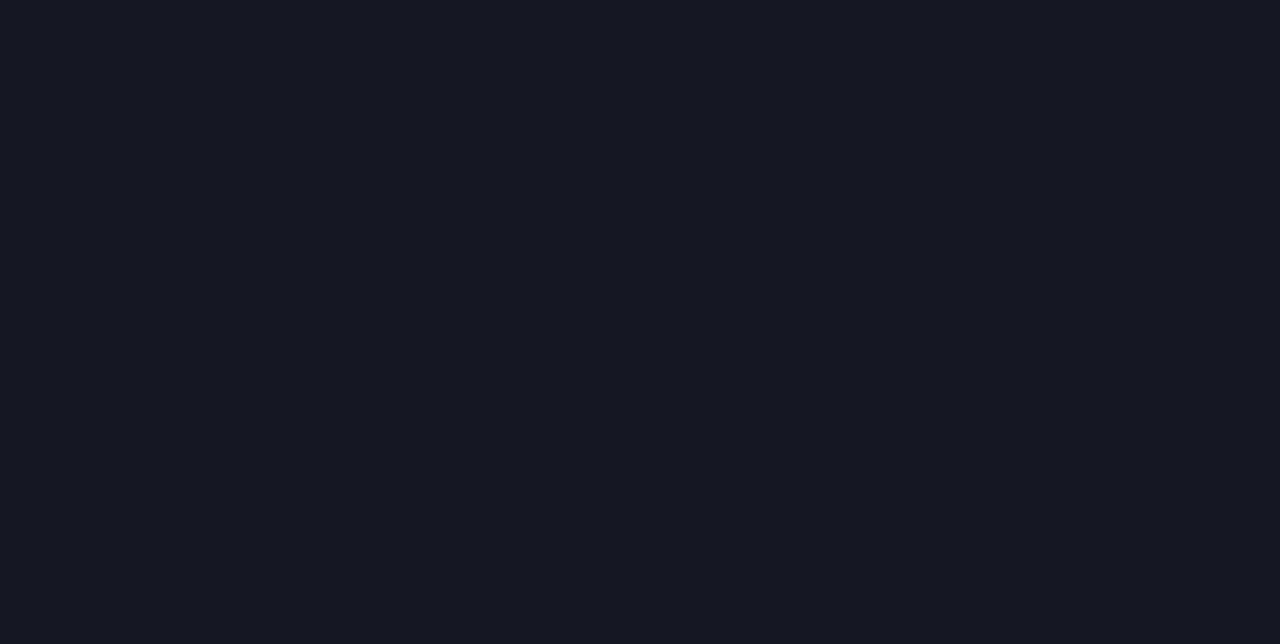
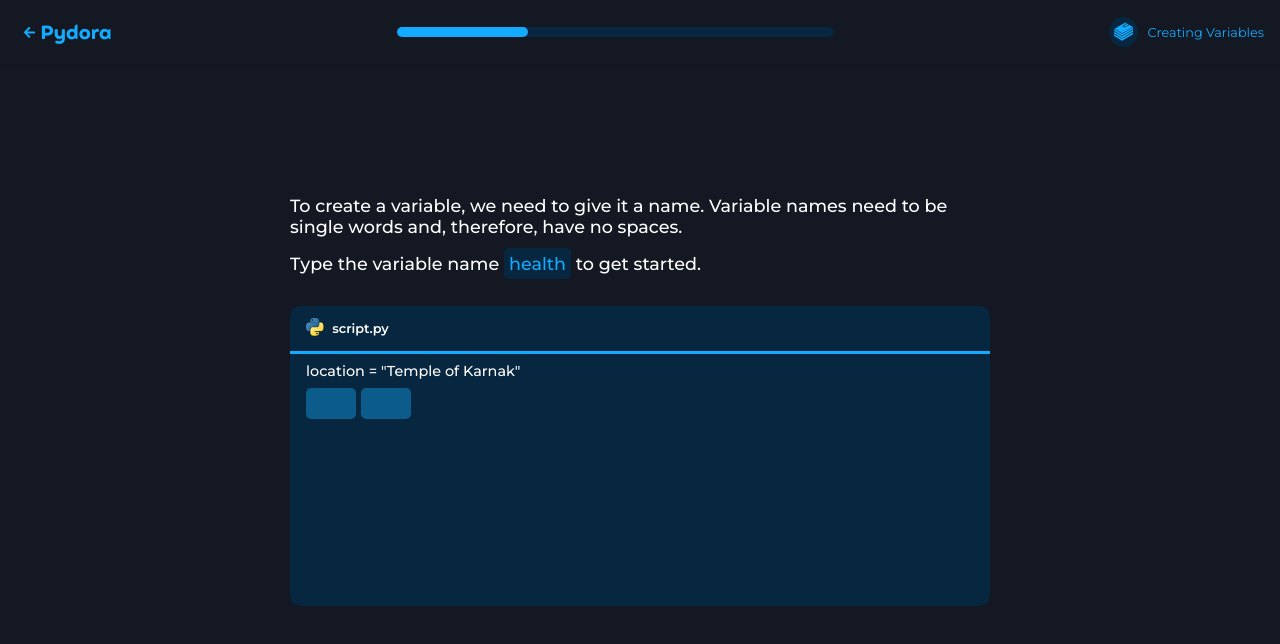
Before and after one commit to Aneetta-M-S/pydora, a React (Create React App) app: page /quiz in a window 1280 px wide. Before the commit this address had no page. Shown: the top 644 px of the page. Built offline with nearby package versions, Linux system fonts and the light colour scheme.

Commit message:
started with quiz

```diff
--- a/src/App.js
+++ b/src/App.js
@@ -6,6 +6,7 @@ import { Dashboard } from './pages/dashboard/Dashboard'
 import { Forum } from './pages/forum/Forum'
 import { Leaderboard } from './pages/leaderboard/Leaderboard'
 import { Profile } from './pages/profile/Profile'
+import { Level1 } from './pages/quiz/level1/Level1'
 
 
 function App() {
@@ -20,6 +21,8 @@ function App() {
             <Route path="/forum" element={<Forum />} />
             <Route path="/profile" element={<Profile />} />
           </Route>
+          <Route path="/quiz" element={<Level1 />} />
+
         </Routes>
       </Router>
     </div>
--- a/src/components/navbar/Navbar.css
+++ b/src/components/navbar/Navbar.css
@@ -24,6 +24,7 @@
     align-items: center;
     font-size: 2rem;
     font-weight: 700;
+    font-family: "Feather";
     color: var(--primary);
 }
 
--- a/src/index.css
+++ b/src/index.css
@@ -18,6 +18,9 @@ body {
   font-family: 'Montserrat', sans-serif;
   -webkit-font-smoothing: antialiased;
   -moz-osx-font-smoothing: grayscale;
+
+  -ms-overflow-style: none;
+  scrollbar-width: none;
 }
 
 /* Custom Scrollbar */
--- /dev/null
+++ b/src/pages/quiz/level1/Level1.css
@@ -0,0 +1,172 @@
+.quiz_page{
+    position: relative;
+    height: 100%;
+    width: 100%;
+    overflow: hidden;
+    display: flex;
+    flex-direction: column;
+    align-items: center;
+    justify-content: center;
+}
+
+/* QUIZ HEADER */
+
+.quiz_header{
+    position: absolute;
+    top: 0;
+    width: 100%;
+    height: 4rem;
+    padding: 0 1rem;
+    box-shadow: 0 2px 4px rgba(0,0,0,0.1);
+    display: flex;
+    align-items: center;
+    justify-content: space-between;
+
+}
+
+.quiz_header_left{
+    display: flex;
+    align-items: center;
+    justify-content: center;
+    gap: 0.3rem;
+    padding: 5px 10px 5px 7px;
+    border-radius: 5px;
+    cursor: pointer;
+    transition: all 0.3s;
+}
+.quiz_header_left:hover{
+    background-color: rgb(7, 38, 63);
+}
+.quiz_header_left i{
+    color: var(--primary);
+    display: flex;
+    align-items: center;
+    justify-content: center;
+    font-size: 0.8rem;
+}
+.quiz_header_left span{
+    color: var(--primary);
+    font-family: "Feather";
+    font-size: 1.2rem;
+}
+
+.quiz_header_progress{
+    height: 10px;
+    width: 35%;
+    border-radius: 10px;
+    background: rgb(7, 38, 63);
+}
+.quiz_header_progress_completed{
+    height: 100%;
+    border-radius: 10px;
+    background: var(--primary);
+    transition: width 0.2s;
+}
+
+.quiz_header_right{
+    color: var(--primary);
+    display: flex;
+    align-items: center;
+    justify-content: center;
+    gap: 0.6rem;
+}
+.quiz_header_right i{
+    padding: 5px;
+    font-size: 1.2rem;
+    border-radius: 50%;
+    background: rgb(7, 38, 63);
+    display: flex;
+    align-items: center;
+    justify-content: center;
+}
+.quiz_header_right span{
+    font-size: 0.8rem;
+}
+
+/* QUIZ CONTENT */
+
+.quiz_content{
+    width: 700px;
+    /* background: #000; */
+    display: flex;
+    flex-direction: column;
+    align-items: center;
+    justify-content: center;
+    gap: 2rem;
+}
+
+.quiz_content_theory{
+    font-weight: 500;
+    font-size: 1.1rem;
+    display: flex;
+    flex-direction: column;
+    gap: 1rem;
+}
+
+.quiz_content_theory span{
+    padding: 5px;
+    border-radius: 5px;
+    background: rgb(7, 38, 63);
+    color: var(--primary);
+}
+
+.quiz_ide{
+    width: 100%;
+    height: 300px;
+    background: rgb(7, 38, 63);
+    border-radius: 10px;
+    overflow: hidden;
+    display: flex;
+    flex-direction: column;
+}
+.quiz_ide_header{
+    height: 3rem;
+    width: 100%;
+    padding-left: 1rem;
+    border-bottom: 3px solid var(--primary);
+    display: flex;
+    align-items: center;
+    gap: 0.5rem;
+}
+.quiz_ide_header img{
+    height: 20px;
+}
+.quiz_ide_header span{
+    font-weight: 600;
+    color: #fff;
+    font-size: 0.8rem;
+}
+
+.quiz_ide_content{
+    padding-top: 0.5rem;
+    padding-left: 1rem;
+
+    display: flex;
+    flex-direction: column;
+    gap: 0.5rem;
+
+    font-size: 0.9rem;
+    font-weight: 500;
+}
+
+.quiz_ide_content p input {
+    border: none;
+    line-height: 1.5;
+    width: 50px;
+    resize: horizontal;
+
+    margin-right: 5px;
+    text-align: center;
+
+    font-size: 0.9rem;
+    font-weight: 500;
+    font-family: 'Montserrat', sans-serif;
+    padding: 5px;
+    border-radius: 5px;
+    background: #12ABFD66;
+    color: #fff;
+  }
+
+  .quiz_ide_content p input:focus {
+    outline: none;
+  }
--- /dev/null
+++ b/src/pages/quiz/level1/Level1.js
@@ -0,0 +1,50 @@
+import "./Level1.css"
+import PyLogo from "../../../assets/images/pylogo.png"
+import { FaArrowLeft } from "react-icons/fa";
+import { SiBookstack } from "react-icons/si";
+
+export const Level1 = () => {
+    return (
+        <div className="quiz_page">
+            <div className="quiz_header">
+                <div className="quiz_header_left">
+                    <i><FaArrowLeft /></i>
+                    <span>Pydora</span>
+                </div>
+                <div className="quiz_header_progress">
+                    <div className="quiz_header_progress_completed"
+                        style={{ width: "30%" }}
+                    ></div>
+                </div>
+                <div className="quiz_header_right">
+                    <i><SiBookstack /></i>
+                    <span>Creating Variables</span>
+                </div>
+
+            </div>
+            <div className="quiz_content">
+                <div className="quiz_content_theory">
+                    <p>To create a variable, we need to give it a name. Variable names need to be single words and, therefore, have no spaces.</p>
+                    <p>Type the variable name <span>health</span> to get started.</p>
+                </div>
+                <div className="quiz_ide">
+                    <div className="quiz_ide_header">
+                        <img src={PyLogo} alt="" />
+                        <span>script.py</span>
+                    </div>
+                    <div className="quiz_ide_content">
+                        <p>location = "Temple of Karnak"</p>
+                        <p>
+                            <input />
+                            <input />
+                        </p>
+                    </div>
+                </div>
+
+            </div>
+            <div className="quiz_footer">
+
+            </div>
+        </div>
+    )
+}
```
Also changed, not shown: src/pages/quiz/level1/data.js (added, +13 -0 lines), src/assets/images/pylogo.png (added), src/assets/images/svg/py_logo.svg (added).
